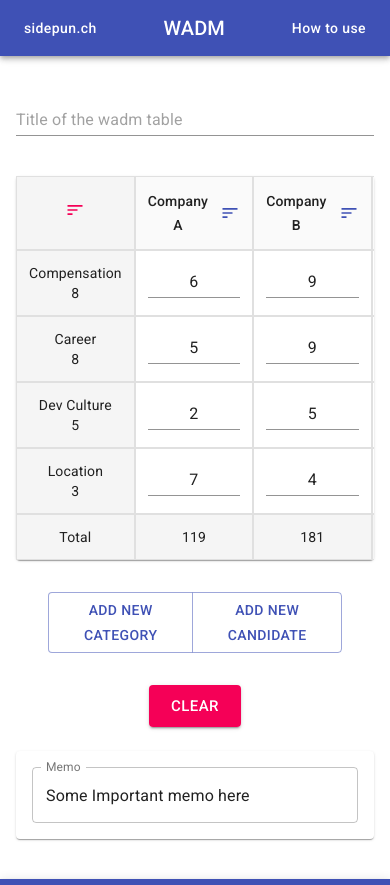
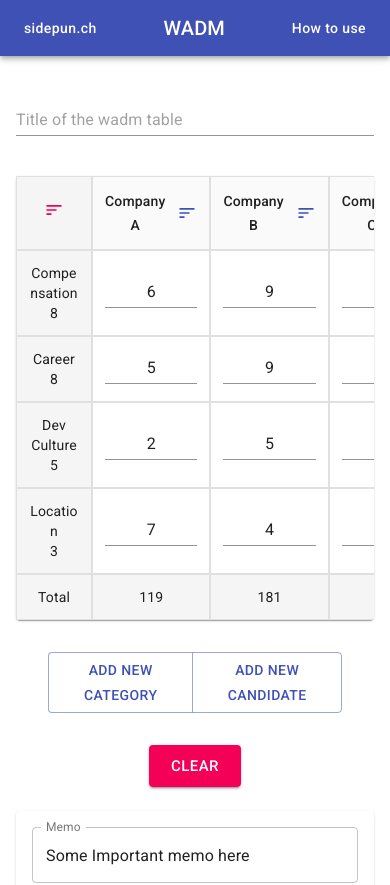
Before and after one commit to kim-sardine/wadm-react, a React (Create React App) app: page / in a window 390 px wide. Shown: the top 885 px of the page. Built offline with nearby package versions, Linux system fonts and the light colour scheme; the HTML template or start-up script is replaced by a standard one.

Commit message:
Add responsive maxWidth

```diff
--- a/src/components/WadmTable.tsx
+++ b/src/components/WadmTable.tsx
@@ -206,7 +206,16 @@ const useStyles = makeStyles((theme: Theme) =>
             marginBottom: theme.spacing(2),
         },
         table: {
+            wordWrap: 'break-word',
             // minWidth: 750,
+        },
+        tableFirstCell: {
+            padding: 12,
+            cursor: 'pointer',
+            border: '1px solid rgba(224, 224, 224, 1)',
+            [theme.breakpoints.down('sm')]: {
+                maxWidth: 50,
+            }
         },
         tableCell: {
             padding: 12,
@@ -435,7 +444,7 @@ export default function WadmTable(props: WadmTableProps) {
                                     .map((category) => {
                                         return (
                                             <TableRow hover key={category.name}>
-                                                <TableCell className={classes.tableCell} onClick={() => openUpdateCategoryDialog(category.index)} align="center">
+                                                <TableCell className={classes.tableFirstCell} onClick={() => openUpdateCategoryDialog(category.index)} align="center">
                                                     <div>
                                                         <div>{category.name}</div>
                                                         <div>{category.weight}</div>
```
